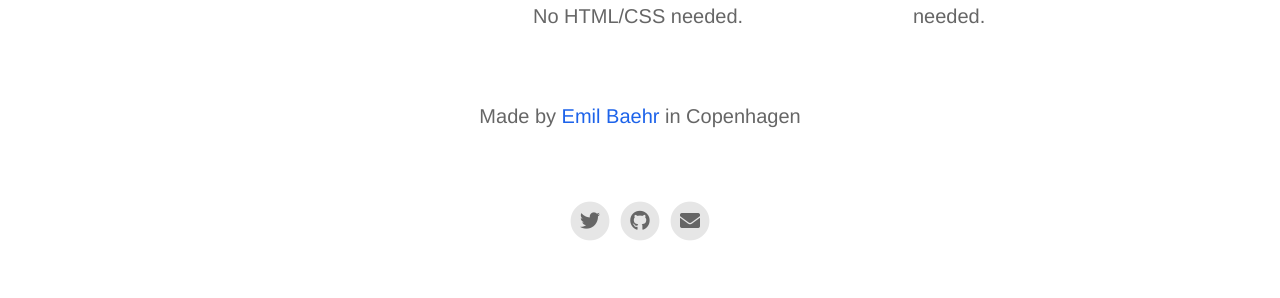
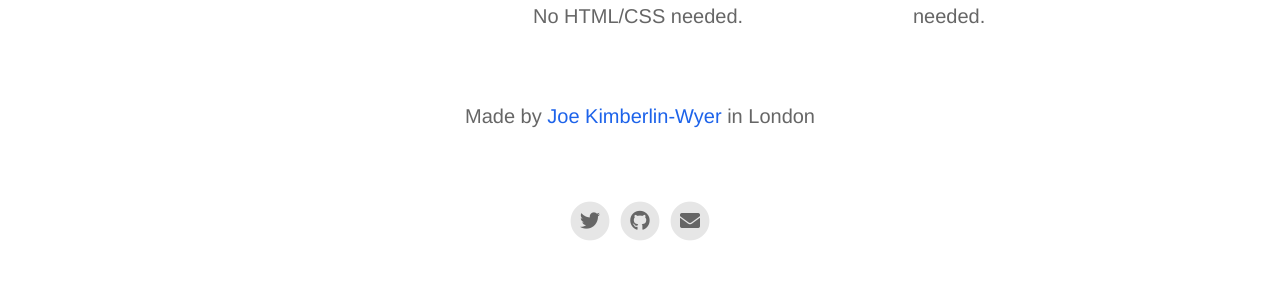
Before and after one commit to emilbaehr/automatic-app-landing-page, a Jekyll site: the page built from index.html, in a window 1280 px wide. Shown: the part 1623-1921 px from the top of the page. Built offline with Jekyll 4.4.1, drawn with Linux system fonts in a browser that asks for light colours; nearby versions of some CDN libraries.

Commit message:
Update _config.yml

```diff
--- a/_config.yml
+++ b/_config.yml
@@ -1,5 +1,5 @@
 # App Info
-ios_app_id                                : 1234793120                                # Required. Enter iOS app ID to automatically populate name, price and icons (e.g. 718043190).
+ios_app_id                                : 1136800740                                # Required. Enter iOS app ID to automatically populate name, price and icons (e.g. 718043190).
 
 appstore_link                             :                                           # Automatically populates if not set and if iOS app ID is set. Otherwise enter manually.
 playstore_link                            :                                           # Enter Google Play Store URL.
@@ -16,14 +16,14 @@ enable_smart_app_banner                   : true
 
 
 # Information About Yourself
-your_name                                 : Emil Baehr
-your_link                                 : https://emilbaehr.com
-your_city                                 : Copenhagen
-email_address                             : emil.baehr@gmail.com
+your_name                                 : Joe Kimberlin-Wyer
+your_link                                 : https://gametrack.app
+your_city                                 : London
+email_address                             : joe.kw@me.com
 facebook_username                         :
-instagram_username                        : ebaehr
-twitter_username                          : ebaehr
-github_username                           : emilbaehr
+instagram_username                        : joe
+twitter_username                          : joekw
+github_username                           : joekw
 youtube_username                          :
 
 
```
